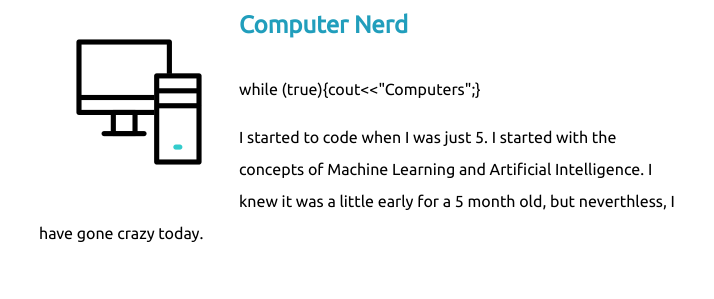
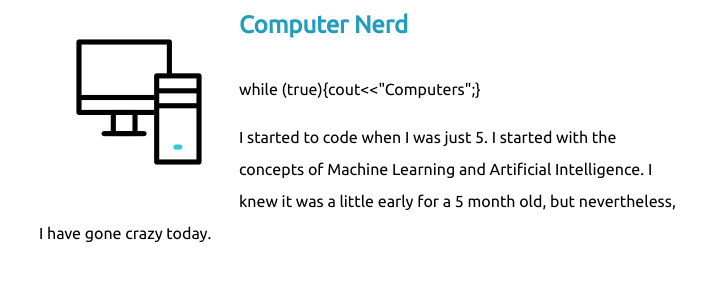
Before and after one commit to Aarav030914/cv, a plain HTML site: page index.html in a window 1280 px wide. Shown: the part 1060-1359 px from the top of the page, 281-995 px from the left. Drawn offline with Linux system fonts and the light colour scheme.

Commit message:
spelling corrected

```diff
--- a/index.html
+++ b/index.html
@@ -32,7 +32,7 @@
             <img class="skill-img" src="Images/computer.gif" alt="Computer">
             <h3>Computer Nerd</h3>
             <p>while (true){cout<<"Computers";}</p>
-            <p>I started to code when I was just 5. I started with the concepts of Machine Learning and Artificial Intelligence. I knew it was a little early for a 5 month old, but neverthless, I have gone crazy today.</p>
+            <p>I started to code when I was just 5. I started with the concepts of Machine Learning and Artificial Intelligence. I knew it was a little early for a 5 month old, but nevertheless, I have gone crazy today.</p>
 
           </div>
           <div class="skill-row">
```
